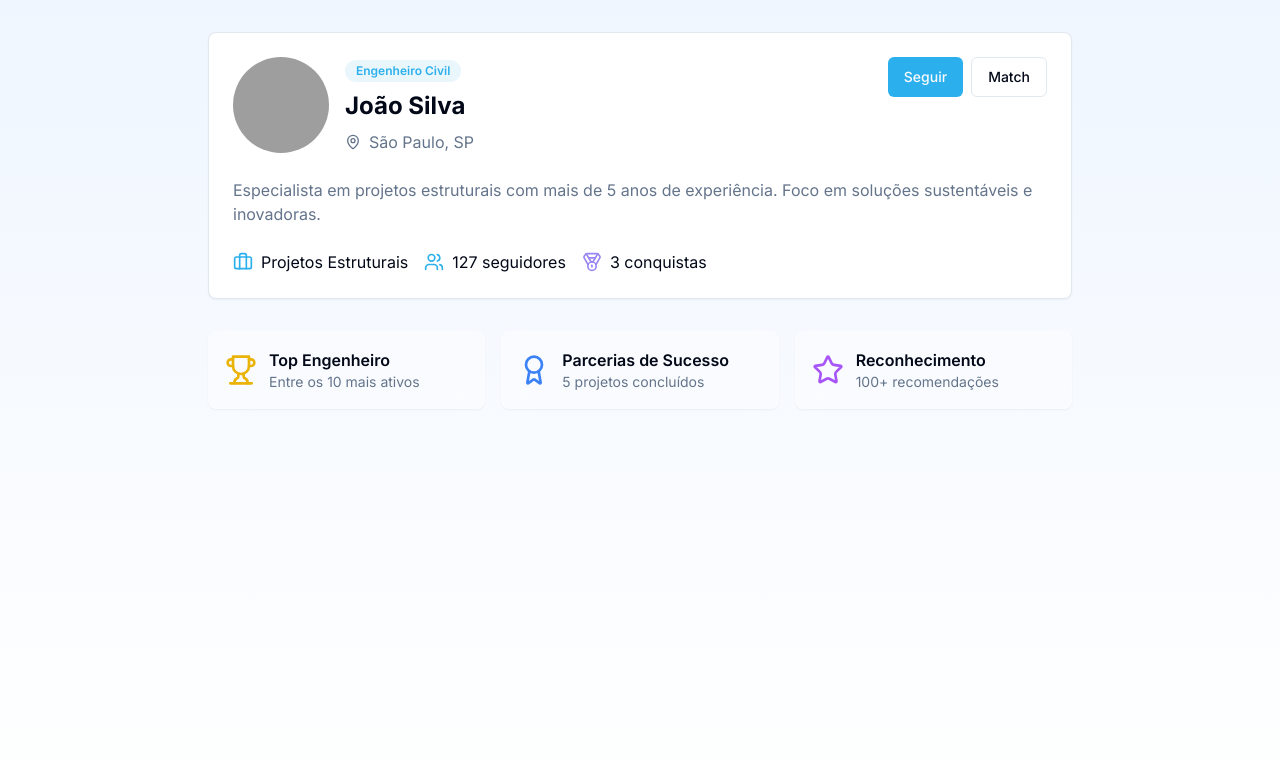
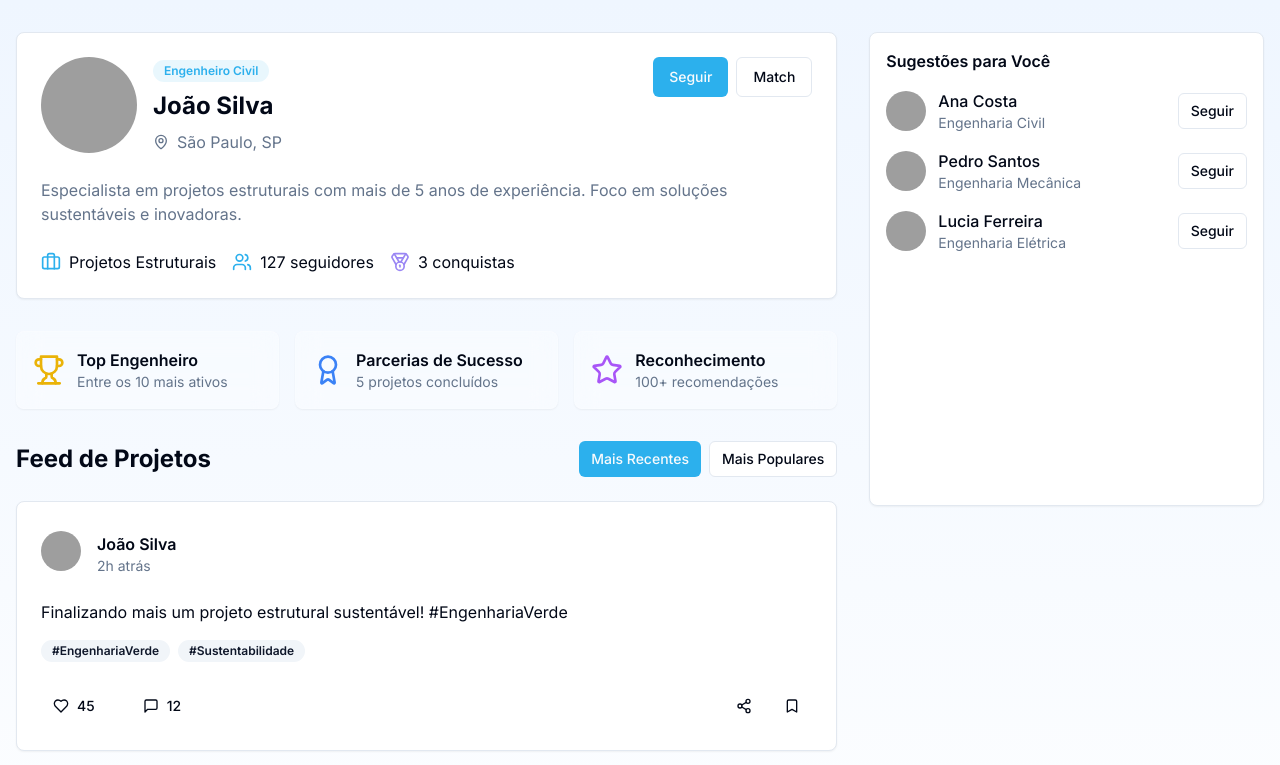
Before and after one commit to cadumv/anticriseconnect, a React (Vite) app: page / in a window 1280 px wide. Shown: the top 765 px of the page. Built offline with nearby package versions, Linux system fonts and the light colour scheme; grey boxes are pictures that could not be loaded.

Commit message:
Implement feed and content discovery
Adds functionality for creating a personalized feed, publishing posts, discovering content, and handling feed interactions.

```diff
--- /dev/null
+++ b/src/components/Discovery.tsx
@@ -0,0 +1,64 @@
+
+import { Card } from "@/components/ui/card";
+import { ScrollArea } from "@/components/ui/scroll-area";
+import { Avatar, AvatarFallback, AvatarImage } from "@/components/ui/avatar";
+import { Button } from "@/components/ui/button";
+
+interface SuggestedProfile {
+  id: string;
+  name: string;
+  avatar: string;
+  specialty: string;
+}
+
+const suggestedProfiles: SuggestedProfile[] = [
+  {
+    id: "1",
+    name: "Ana Costa",
+    avatar: "/placeholder.svg",
+    specialty: "Engenharia Civil"
+  },
+  {
+    id: "2",
+    name: "Pedro Santos",
+    avatar: "/placeholder.svg",
+    specialty: "Engenharia Mecânica"
+  },
+  {
+    id: "3",
+    name: "Lucia Ferreira",
+    avatar: "/placeholder.svg",
+    specialty: "Engenharia Elétrica"
+  }
+];
+
+export const Discovery = () => {
+  return (
+    <Card className="p-4">
+      <h3 className="font-semibold mb-4">Sugestões para Você</h3>
+      <ScrollArea className="h-[400px]">
+        <div className="space-y-4">
+          {suggestedProfiles.map((profile) => (
+            <div key={profile.id} className="flex items-center justify-between">
+              <div className="flex items-center gap-3">
+                <Avatar>
+                  <AvatarImage src={profile.avatar} />
+                  <AvatarFallback>{profile.name.substring(0, 2)}</AvatarFallback>
+                </Avatar>
+                <div className="flex flex-col">
+                  <span className="font-medium">{profile.name}</span>
+                  <span className="text-sm text-muted-foreground">
+                    {profile.specialty}
+                  </span>
+                </div>
+              </div>
+              <Button variant="outline" size="sm">
+                Seguir
+              </Button>
+            </div>
+          ))}
+        </div>
+      </ScrollArea>
+    </Card>
+  );
+};
--- /dev/null
+++ b/src/components/Feed.tsx
@@ -0,0 +1,120 @@
+
+import { useState } from "react";
+import { MessageSquare, Heart, Share2, Bookmark } from "lucide-react";
+import { Card, CardHeader, CardContent, CardFooter } from "@/components/ui/card";
+import { Avatar, AvatarFallback, AvatarImage } from "@/components/ui/avatar";
+import { Button } from "@/components/ui/button";
+import { Badge } from "@/components/ui/badge";
+
+interface Post {
+  id: string;
+  authorName: string;
+  authorAvatar: string;
+  content: string;
+  type: "photo" | "video" | "text";
+  tags: string[];
+  likes: number;
+  comments: number;
+  timestamp: string;
+}
+
+const mockPosts: Post[] = [
+  {
+    id: "1",
+    authorName: "João Silva",
+    authorAvatar: "/placeholder.svg",
+    content: "Finalizando mais um projeto estrutural sustentável! #EngenhariaVerde",
+    type: "text",
+    tags: ["EngenhariaVerde", "Sustentabilidade"],
+    likes: 45,
+    comments: 12,
+    timestamp: "2h atrás"
+  },
+  {
+    id: "2",
+    authorName: "Maria Santos",
+    authorAvatar: "/placeholder.svg",
+    content: "Nova ponte concluída em São Paulo. Um projeto desafiador que uniu inovação e segurança.",
+    type: "text",
+    tags: ["Infraestrutura", "Inovação"],
+    likes: 89,
+    comments: 23,
+    timestamp: "5h atrás"
+  }
+];
+
+export const Feed = () => {
+  const [posts, setPosts] = useState<Post[]>(mockPosts);
+  const [filter, setFilter] = useState("recentes");
+
+  return (
+    <div className="space-y-6">
+      <div className="flex justify-between items-center mb-6">
+        <h2 className="text-2xl font-bold">Feed de Projetos</h2>
+        <div className="flex gap-2">
+          <Button
+            variant={filter === "recentes" ? "default" : "outline"}
+            onClick={() => setFilter("recentes")}
+            size="sm"
+          >
+            Mais Recentes
+          </Button>
+          <Button
+            variant={filter === "populares" ? "default" : "outline"}
+            onClick={() => setFilter("populares")}
+            size="sm"
+          >
+            Mais Populares
+          </Button>
+        </div>
+      </div>
+
+      <div className="space-y-4">
+        {posts.map((post) => (
+          <Card key={post.id} className="hover-scale">
+            <CardHeader className="flex flex-row items-center gap-4">
+              <Avatar>
+                <AvatarImage src={post.authorAvatar} />
+                <AvatarFallback>{post.authorName.substring(0, 2)}</AvatarFallback>
+              </Avatar>
+              <div className="flex flex-col">
+                <h3 className="font-semibold">{post.authorName}</h3>
+                <span className="text-sm text-muted-foreground">{post.timestamp}</span>
+              </div>
+            </CardHeader>
+            <CardContent>
+              <p className="mb-4">{post.content}</p>
+              <div className="flex gap-2">
+                {post.tags.map((tag) => (
+                  <Badge key={tag} variant="secondary">
+                    #{tag}
+                  </Badge>
+                ))}
+              </div>
+            </CardContent>
+            <CardFooter className="flex justify-between">
+              <div className="flex gap-6">
+                <Button variant="ghost" size="sm" className="flex gap-2">
+                  <Heart className="h-4 w-4" />
+                  <span>{post.likes}</span>
+                </Button>
+                <Button variant="ghost" size="sm" className="flex gap-2">
+                  <MessageSquare className="h-4 w-4" />
+                  <span>{post.comments}</span>
+                </Button>
+              </div>
+              <div className="flex gap-2">
+                <Button variant="ghost" size="icon">
+                  <Share2 className="h-4 w-4" />
+                </Button>
+                <Button variant="ghost" size="icon">
+                  <Bookmark className="h-4 w-4" />
+                </Button>
+              </div>
+            </CardFooter>
+          </Card>
+        ))}
+      </div>
+    </div>
+  );
+};
--- a/src/pages/Index.tsx
+++ b/src/pages/Index.tsx
@@ -1,13 +1,25 @@
 
 import { ProfileHeader } from "@/components/ProfileHeader";
 import { Achievements } from "@/components/Achievements";
+import { Feed } from "@/components/Feed";
+import { Discovery } from "@/components/Discovery";
 
 const Index = () => {
   return (
     <div className="min-h-screen bg-gradient-to-b from-blue-50 to-white">
-      <main className="container mx-auto px-4 py-8 space-y-8 max-w-4xl">
-        <ProfileHeader />
-        <Achievements />
+      <main className="container mx-auto px-4 py-8">
+        <div className="grid grid-cols-1 lg:grid-cols-12 gap-8 max-w-7xl mx-auto">
+          <div className="lg:col-span-8 space-y-8">
+            <ProfileHeader />
+            <Achievements />
+            <Feed />
+          </div>
+          <div className="lg:col-span-4">
+            <div className="sticky top-4">
+              <Discovery />
+            </div>
+          </div>
+        </div>
       </main>
     </div>
   );
```
